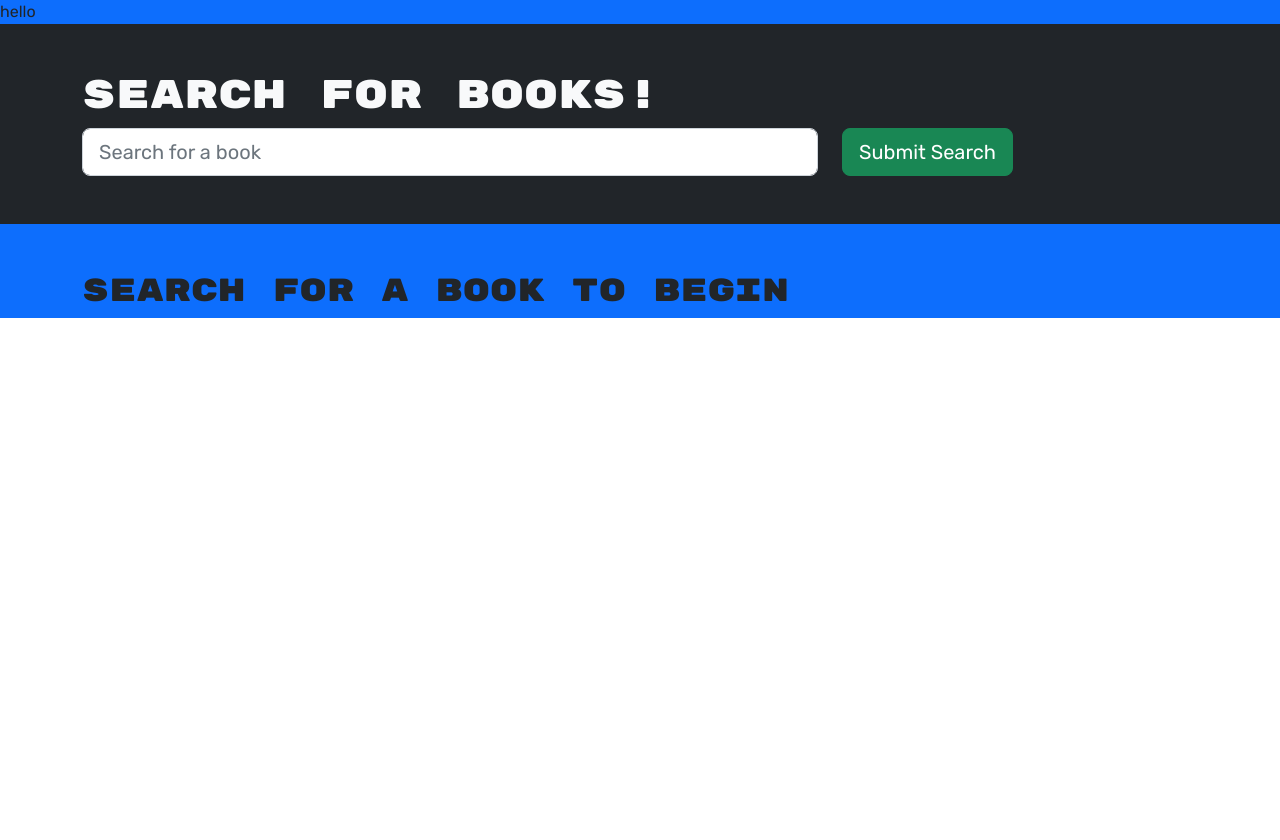
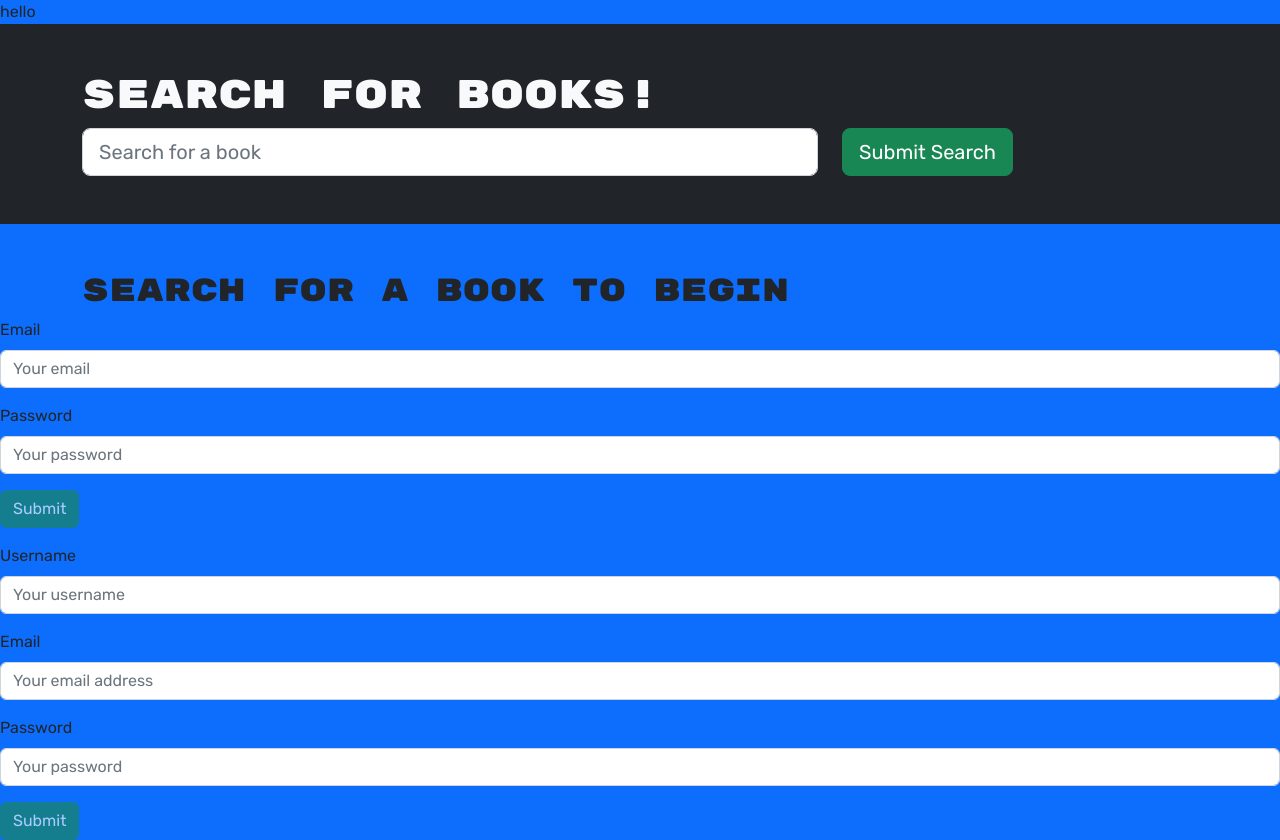
Before and after one commit to CyndiCodes/searchEngineForBooks, a React (Vite) app in the folder client/: page / in a window 1280 px wide. Before the commit the page ends 800 px from the top, so only its background shows below. Built offline with nearby package versions, Linux system fonts and the light colour scheme.

Commit message:
app.jsx on client side is now running through graphql. loginform and signup rendering to page wrong format

```diff
--- a/client/package.json
+++ b/client/package.json
@@ -11,8 +11,8 @@
   },
   "dependencies": {
     "@apollo/client": "^3.8.4",
+    "bootstrap": "^5.2.3",
     "graphql": "^16.6.0",
-    "bootstrap": "^5.2.3",
     "jwt-decode": "^3.1.2",
     "react": "^18.2.0",
     "react-bootstrap": "^2.7.4",
--- a/client/src/App.jsx
+++ b/client/src/App.jsx
@@ -1,15 +1,41 @@
 import './App.css';
 import { Outlet } from 'react-router-dom';
+import { setContext } from '@apollo/client/link/context';
+// Uncomment import statement below after building queries and mutations
+import { ApolloClient, ApolloProvider, InMemoryCache, createHttpLink } from '@apollo/client';
+import LoginForm from './components/LoginForm';
+import { Navbar } from 'react-bootstrap';
+import SignupForm from './components/SignupForm';
 
-// Uncomment import statement below after building queries and mutations
-import { ApolloClient, ApolloProvider, InMemoryCache } from '@apollo/client';
+const httpLink = createHttpLink({
+  uri: '/graphql',
+});
 
+const authLink = setContext((_, { headers }) => {
+  const token = localStorage.getItem('id_token');
+  return {
+    headers: {
+      ...headers,
+      authorization: token ? `Bearer ${token}` : '',
+    },
+  };
+});
+
+const client = new ApolloClient({
+  link: authLink.concat(httpLink),
+  cache: new InMemoryCache(),
+});
 function App() {
   return (
+    <ApolloProvider client={client}>
     <div className="flex-column justify-center align-center min-100-vh bg-primary">
       <div>hello</div>
       <Outlet />
+      <LoginForm />
+      <Navbar />
+      <SignupForm />
     </div>
+    </ApolloProvider>
   );
 }
 
--- a/client/src/components/LoginForm.jsx
+++ b/client/src/components/LoginForm.jsx
@@ -1,7 +1,8 @@
 // see SignupForm.js for comments
 import { useState, useEffect } from 'react';
 import { Form, Button, Alert } from 'react-bootstrap';
-import {useNotation} from '@apollo/client'
+import {useMutation} from '@apollo/client';
+import { setContext } from '@apollo/client/link/context';
 
 
 import {LOGIN_USER} from '../utils/mutations';
@@ -12,7 +13,7 @@ const LoginForm = () => {
   const [validated] = useState(false);
   const [showAlert, setShowAlert] = useState(false);
 
-  const [login, {error}] = useNotation(LOGIN_USER)
+  const [login, {error}] = useMutation(LOGIN_USER)
   useEffect(()=>{
     if(error){
       setShowAlert(true)
--- a/client/src/components/SignupForm.jsx
+++ b/client/src/components/SignupForm.jsx
@@ -1,7 +1,7 @@
 import { useState } from 'react';
 import { Form, Button, Alert } from 'react-bootstrap';
 
-import { createUser } from '../utils/API';
+import {LOGIN_USER} from '../utils/mutations';
 import Auth from '../utils/auth';
 
 const SignupForm = () => {
--- a/client/src/utils/mutations.js
+++ b/client/src/utils/mutations.js
@@ -10,3 +10,28 @@ mutation Login($email: String!, $password: String!) {
     }
   }
 `
+export const SIGN_UP = gql`
+mutation AddUser($username: String!, $email: String!, $password: String!) {
+  addUser(username: $username, email: $email, password: $password) {
+    token
+    user {
+      _id
+    }
+  }
+}
+`
+
+export const SAVE_BOOK = gql`
+mutation Mutation($bookData: BookInput) {
+  saveBook(bookData: $bookData) {
+    _id
+  }
+}
+`
+export const REMOVE_BOOK = gql`
+mutation Mutation($bookId: ID!) {
+  removeBook(bookId: $bookId) {
+    _id
+  }
+}
+`
--- a/package.json
+++ b/package.json
@@ -14,5 +14,9 @@
   "license": "ISC",
   "devDependencies": {
     "concurrently": "^8.2.0"
+  },
+  "dependencies": {
+    "@apollo/client": "^3.8.4",
+    "graphql": "^16.8.1"
   }
 }
```
Also changed, not shown: 1 other file (tests, documents, lock files or other folders).
